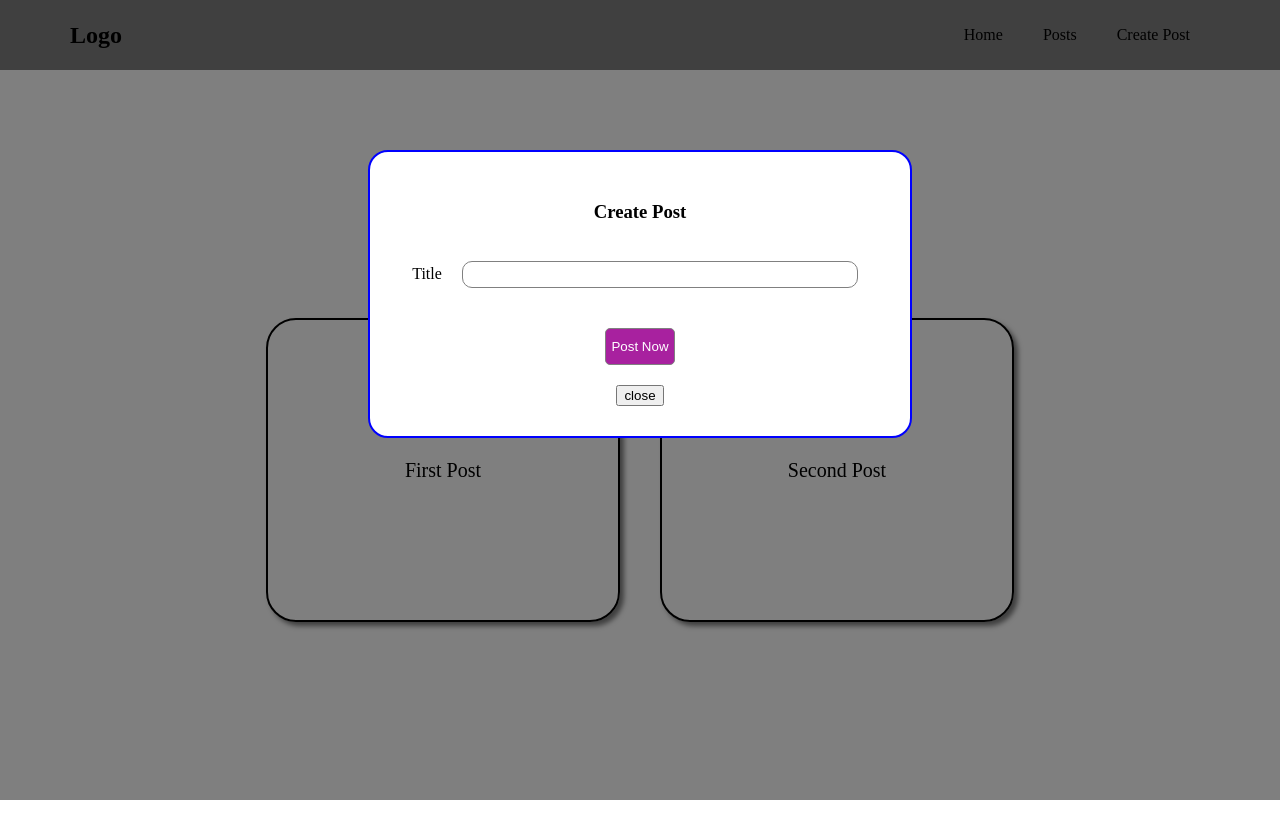
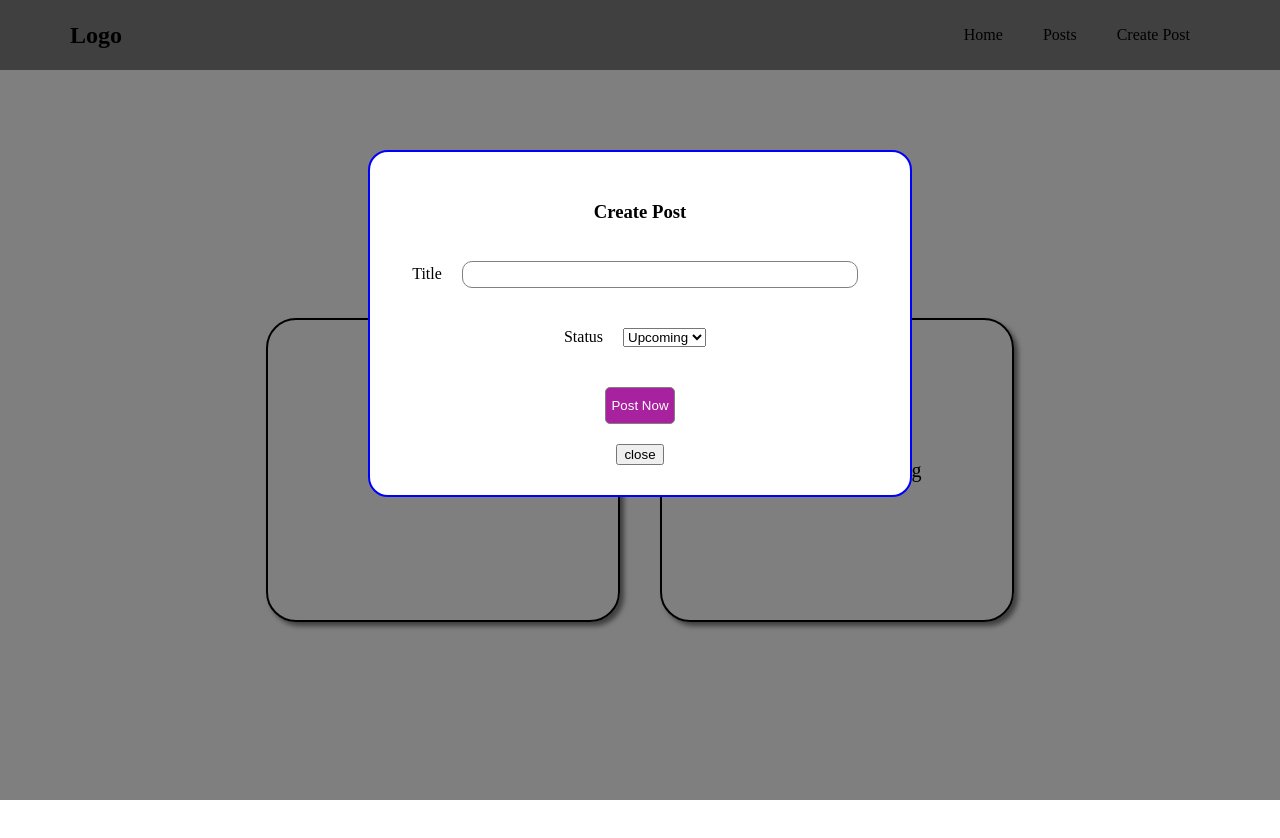
Before and after one commit to nayzawaungnza/react-basic, a React (Create React App) app: page / in a window 1280 px wide. Both pictures are taken after a click on the item "Create Post". Shown: the top 838 px of the page. Built offline with nearby package versions, Linux system fonts and the light colour scheme.

Commit message:
Ep-29-select-box-example

```diff
--- a/src/App.js
+++ b/src/App.js
@@ -14,10 +14,12 @@ function App() {
     {
       id:1,
       title:'First Post',
+      status:'dropped',
     },
     {
       id:2,
       title:'Second Post',
+      status:'ongoing',
     },
     // {
     //   id:3,
--- a/src/components/PostForm/index.js
+++ b/src/components/PostForm/index.js
@@ -1,24 +1,24 @@
-import React, { useRef, useState } from 'react'
+import React, { useState } from 'react'
 import './index.css';
 export default function PostForm({addPost}) {
 
-  let titleRef = useRef('');
-
-  //let [title, setTitle] = useState("");
+  let [title, setTitle] = useState("");
+  let [status, setStatus] = useState("upcoming");
   // let onChangeHandler = (e) =>{
   //   setTitle(e.target.value);
   // }
   let resetForm = () =>{
-    //setTitle('');
-    titleRef.current.value = '';
+    setTitle('');
     console.log('update successfully');
   }
   let insertPost = (e) =>{
     e.preventDefault();
-    //console.log(titleRef);
+    console.log('hi');
+
     let post = {
       id : Math.floor(Math.random()*10000),
-      title: titleRef.current.value,
+      title: title,
+      status: status,
     }
     resetForm();
     console.log(post);
@@ -30,8 +30,18 @@ export default function PostForm({addPost}) {
         <form className='post-form' onSubmit={insertPost}>
         <div className='form-group'>
             <label >Title</label>
-            <input type="text"  className='form-control' ref={titleRef} />
+            <input type="text" onChange={(e)=>{setTitle(e.target.value)}} className='form-control' value={title} />
         </div>
+
+        <div className='form-group'>
+            <label >Status</label>
+            <select value={status} onChange={(e)=>{setStatus(e.target.value)}}  className='form-control'>
+              <option value="dropped">Dropped</option>
+              <option value="ongoing">Ongoing</option>
+              <option value="upcoming">Upcoming</option>
+            </select>
+        </div>
+
         <div className='form-group'>
             <button className='form-control' type='submit'>Post Now</button>
         </div>
--- a/src/components/PostsList/index.css
+++ b/src/components/PostsList/index.css
@@ -9,6 +9,7 @@
     flex-basis: 350px;
     height: 300px;
     display: flex;
+    flex-direction: column;
     justify-content: center;
     align-items: center;
     font-size: 20px;
--- a/src/components/PostsList/index.js
+++ b/src/components/PostsList/index.js
@@ -5,7 +5,7 @@ export default function PostsList({posts}) {
   return (
     <div className='post-list'>
         {posts.map(post => (
-            <div className={`single-post ${styles.card}`} key={post.id}>{post.title}</div>
+            <div className={`single-post ${styles.card}`} key={post.id}>{post.title} {post.status}</div>
         ))}
 
       </div>
```
